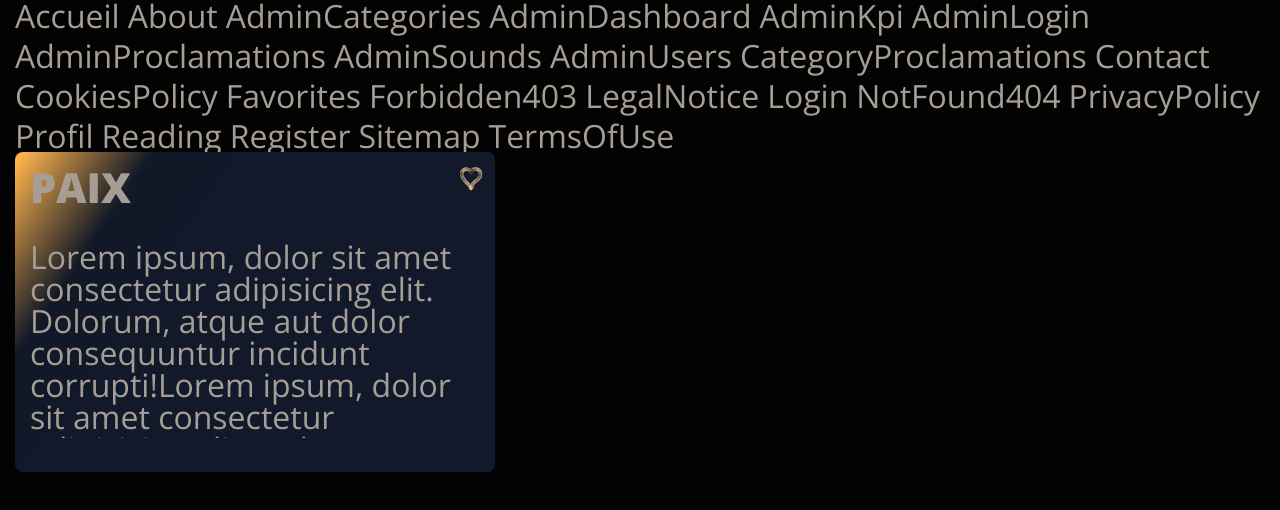
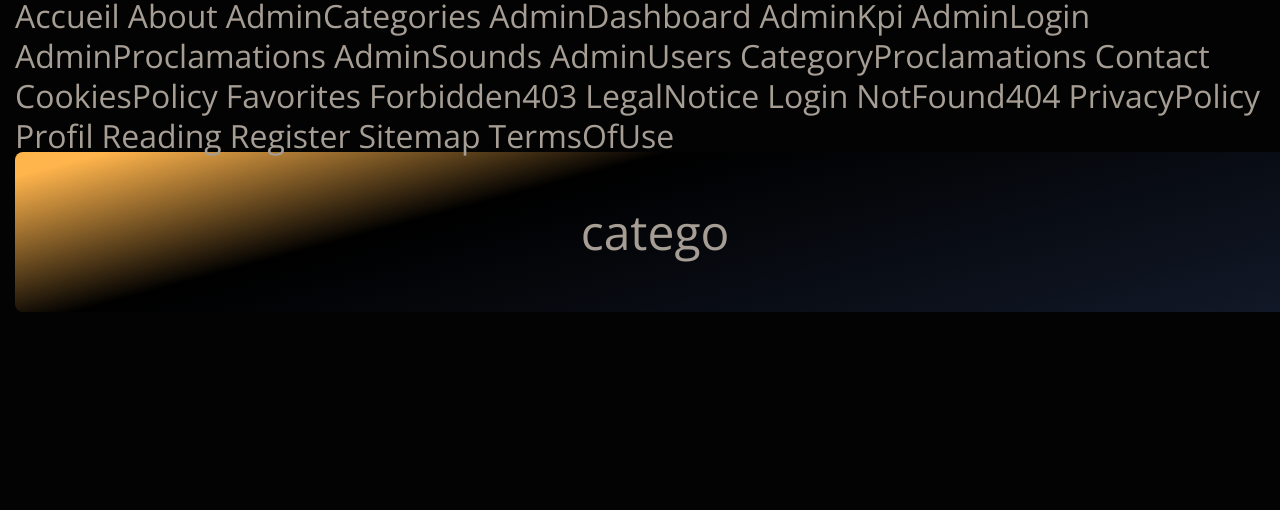
Before and after one commit to evan-azemard/Proclame, a React (Vite) app in the folder packages/client/: page / in a window 1280 px wide. Shown: the top 510 px of the page. Built offline with nearby package versions, Linux system fonts and the light colour scheme.

Commit message:
feat(CardNav): add CardNav molecule

```diff
--- a/packages/client/src/App.tsx
+++ b/packages/client/src/App.tsx
@@ -1,4 +1,4 @@
-import CardCategory from "@molecules/CardCategory/CardCategory";
+import { CardNav } from "@molecules/index";
 import { BrowserRouter, Link } from "react-router-dom";
 
 export default function App() {
@@ -31,7 +31,7 @@ export default function App() {
         <Link to="/sitemap">Sitemap</Link>
         <Link to="/terms-of-use">TermsOfUse</Link>
       </nav>
-      <CardCategory title="PAIX" description="Lorem ipsum, dolor sit amet consectetur adipisicing elit. Dolorum, atque aut dolor consequuntur incidunt corrupti!Lorem ipsum, dolor sit amet consectetur adipisicing elit. Dolorum, atque aut dolor consequuntur incidunt corrupti!" />
+      <CardNav title="catego" uri="/about"/>
     </BrowserRouter>
   );
 }
--- a/packages/client/src/components/molecules/CardNav/CardNav.module.scss
+++ b/packages/client/src/components/molecules/CardNav/CardNav.module.scss
@@ -0,0 +1,18 @@
+.ul {
+  cursor: pointer;
+  width: 100vw;
+  height: 5rem;
+  background: var(--gradient-blue-black-bold);
+  text-align: center;
+  border-radius: var(--radius-card);
+
+  li {
+    border-radius: var(--radius-card);
+    width: 100%;
+    height: 100%;
+    display: flex;
+    justify-content: center;
+    align-items: center;
+    font-size: 1.5rem;
+  }
+}
--- a/packages/client/src/components/molecules/CardNav/CardNav.props.ts
+++ b/packages/client/src/components/molecules/CardNav/CardNav.props.ts
@@ -1 +1,4 @@
-export interface CardNavProps { children?: React.ReactNode }
+export type CardNavProps = {
+    title: string
+    uri: string
+}
--- a/packages/client/src/components/molecules/CardNav/CardNav.tsx
+++ b/packages/client/src/components/molecules/CardNav/CardNav.tsx
@@ -1,6 +1,24 @@
-import type { CardNavProps } from './CardNav.props';
-import styles from './CardNav.module.scss';
+import type { CardNavProps } from "./CardNav.props";
+import styles from "./CardNav.module.scss";
+import { useNavigate } from "react-router-dom";
 
-export default function CardNav({ children }: CardNavProps) {
-  return <div className={styles.cardNav}>{children}</div>;
+export default function CardNav({ title, uri }: CardNavProps) {
+  const navigate = useNavigate();
+
+  if (!title || !uri) return null;
+
+  const handleClick = () => {
+    navigate(uri);
+  };
+
+  return (
+    <ul
+      onClick={handleClick}
+      className={styles.ul}
+      role="menu"
+      aria-label="Navigation du menu principal"
+    >
+      <li role="menuitem">{title}</li>
+    </ul>
+  );
 }
--- a/packages/client/src/styles/_variables.scss
+++ b/packages/client/src/styles/_variables.scss
@@ -35,7 +35,23 @@
     var(--color-black) 40%
   );
 
-  /* Radii / shapes */
+
+
+
+
+    --gradient-blue-black: linear-gradient(
+    90deg,
+    var(--color-blue) 40%,
+    black
+  );
+
+    --gradient-blue-black-bold: linear-gradient(
+    -15deg,
+     var(--color-blue) 1%,
+    black 65%,
+    var(--color-yellow) 95%
+  );
+  /* Radi / shapes */
   --radius-card: 8px;
   --radius-button: 40px;
   --radius-modal: 30px;
```
Also changed, not shown: packages/client/src/components/molecules/index.ts (+9 -9 lines).
